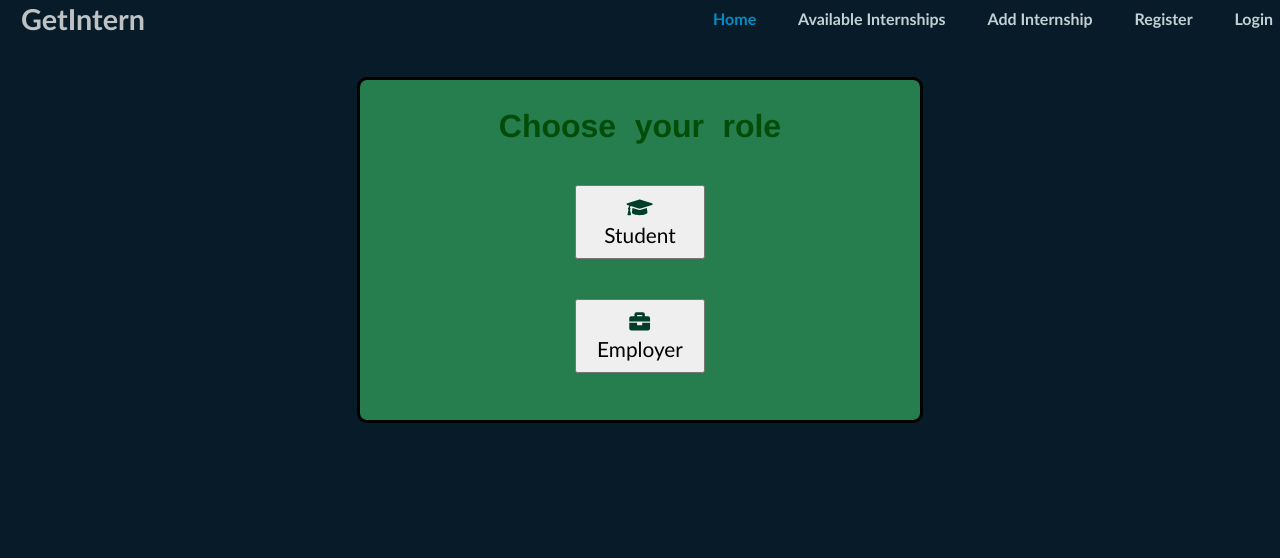
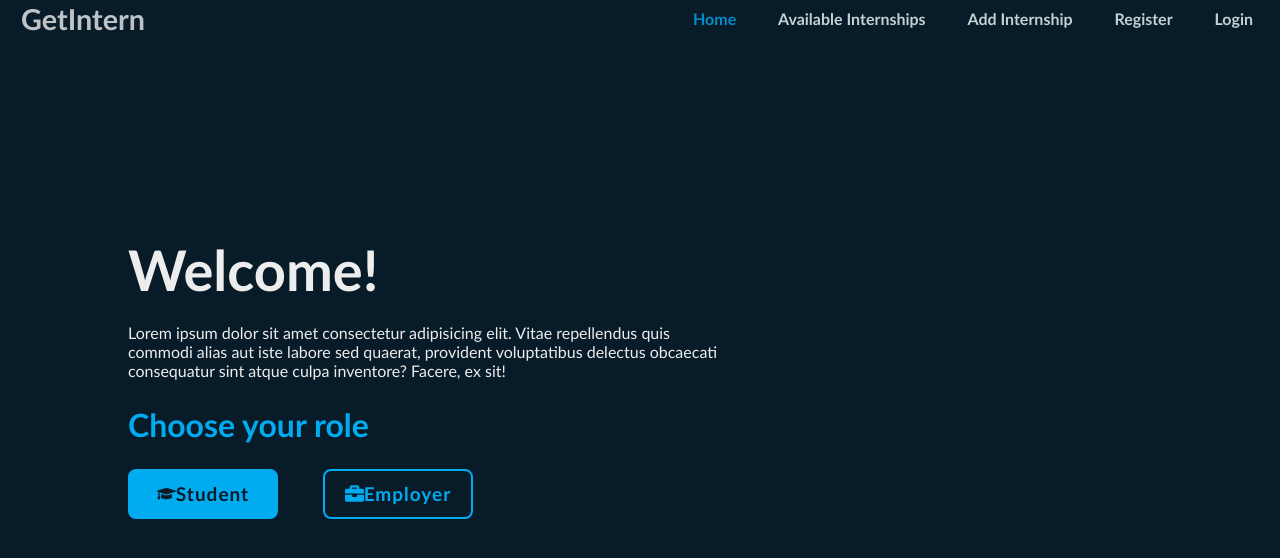
Before and after one commit to Shivamagr1812/GetInt, a React (Create React App) app in the folder client/: page / in a window 1280 px wide. Shown: the top 558 px of the page. Built offline with nearby package versions, Linux system fonts and the light colour scheme.

Commit message:
home page

```diff
--- a/client/src/App.css
+++ b/client/src/App.css
@@ -29,6 +29,7 @@ nav{
 .navbar{
   width: 45%;
   display: flex;
+  padding-right: 20px;
   /* border: 1px solid red; */
   /* list-style-type: none; */
   justify-content: space-between;
@@ -120,25 +121,89 @@ nav .title a{
 /* Homepage */
 
 .homePage{
-  margin-top: 20px;
-  padding: 20px;
   display: flex;
-  justify-content: center;
+  align-items: center;
+  height: 85vh;
+  padding: 0 10%;
 }
 
 .dialogBox{
-  display: flex;
+  /* display: flex;
   flex-direction: column;
   align-items: center;
   justify-content: center;
   width: 500px;
   border: 3px solid black;
-  padding: 30px;
-  background-color: #267d4d;
-  border-radius: 10px;
-  height: 280px;
+  padding: 30px; */
+  /* border-radius: 10px;
+  height: 280px; */
+  max-width: 600px;
 }
+.dialogBox h1{
+  color: #ededed;
+  font-size: 56px;
+  font-weight: 700;
+    /* color: rgb(0, 77, 9);
+    padding: 20px;
+    font-family: 'Franklin Gothic Medium', 'Arial Narrow', Arial, sans-serif;
+    word-spacing: 0.3em; */
+}
+
+.dialogBox h2{
+  font-size: 32px;
+  font-weight: 700;
+  color: #00abf0;
+    /* color: rgb(0, 77, 9);
+    padding: 20px;
+    font-family: 'Franklin Gothic Medium', 'Arial Narrow', Arial, sans-serif;
+    word-spacing: 0.3em; */
+}
+
+.dialogBox p{
+  font-size: 16px;
+  margin: 20px 0 25px;
+  color: #ededed;
+}
+
 .option{
+  padding-top: 25px;
+}
+
+.dialogBox .option{
+  display: flex;
+  justify-content: space-between;
+  width: 345px;
+  height: 50px;
+}
+
+.option button{
+  display: inline-flex;
+  justify-content: center;
+  align-items: center;
+  width: 150px;
+  height: 100%;
+  background: #00abf0;
+  border: 2px solid #00abf0;
+  border-radius: 8px;
+  font-size: 19px;
+  color: #081b29;
+  text-decoration: none;
+  font-weight: 600;
+  letter-spacing: 1px;
+  cursor: pointer;
+  transition: 0.3s;
+}
+
+
+.option button:nth-child(2){
+  background: transparent;
+  color: #00abf0;
+}
+
+.option button:hover{
+  color: #ededed;
+}
+/* .option{
   display: flex;
   flex-direction: column;
   padding-bottom: 20px;
@@ -155,19 +220,14 @@ nav .title a{
   width: 50%;
   color: #013E27;
 }
-.dialogBox h1{
-  color: rgb(0, 77, 9);
-  padding: 20px;
-  font-family: 'Franklin Gothic Medium', 'Arial Narrow', Arial, sans-serif;
-  word-spacing: 0.3em;
-}
+
 .option button:hover{
   background-color: #9b9b9b;
   border: 2px solid rgb(53, 53, 53);
   border-radius: 5px;
   cursor: pointer;
   font-size: 1.5em;
-}
+} */
 
 /* About */
 
--- a/client/src/Home.js
+++ b/client/src/Home.js
@@ -18,12 +18,12 @@ const Home = ()=>{
     return (
         <div className="homePage">
             <div className="dialogBox">
-                <header><h1>Choose your role</h1></header>
+                <h1>Welcome!</h1>
+                <p>Lorem ipsum dolor sit amet consectetur adipisicing elit. Vitae repellendus quis commodi alias aut iste labore sed quaerat, provident voluptatibus delectus obcaecati consequatur sint atque culpa inventore? Facere, ex sit!</p>
+                <h2>Choose your role</h2>
                 <div className="option">
-                    {/* <form > */}
                         <button onClick={goToAvInt}><FaGraduationCap className="icon"/>Student</button>
                         <button onClick={goToAddInt}><FaBriefcase className="icon"/>Employer</button>
-                    {/* </form> */}
                 </div>
             </div>
         </div>
```
